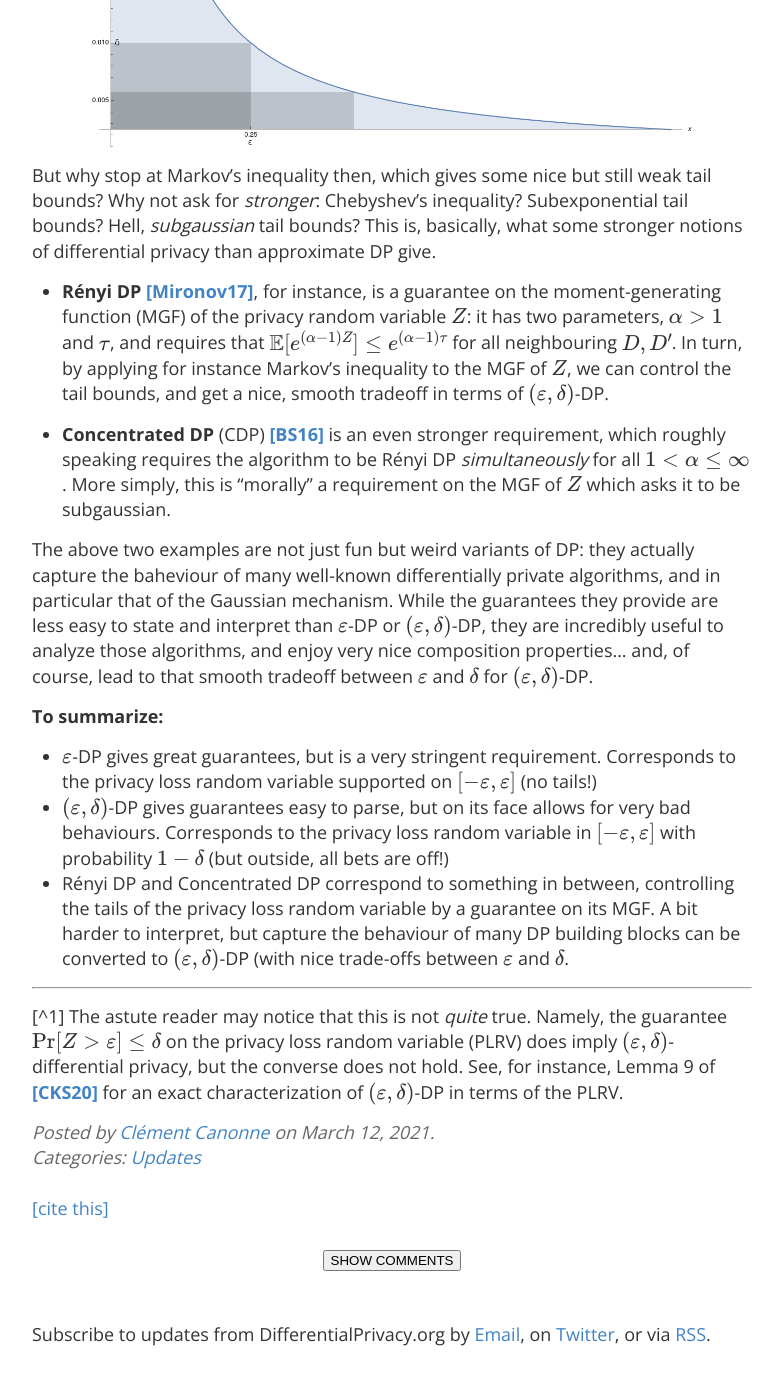
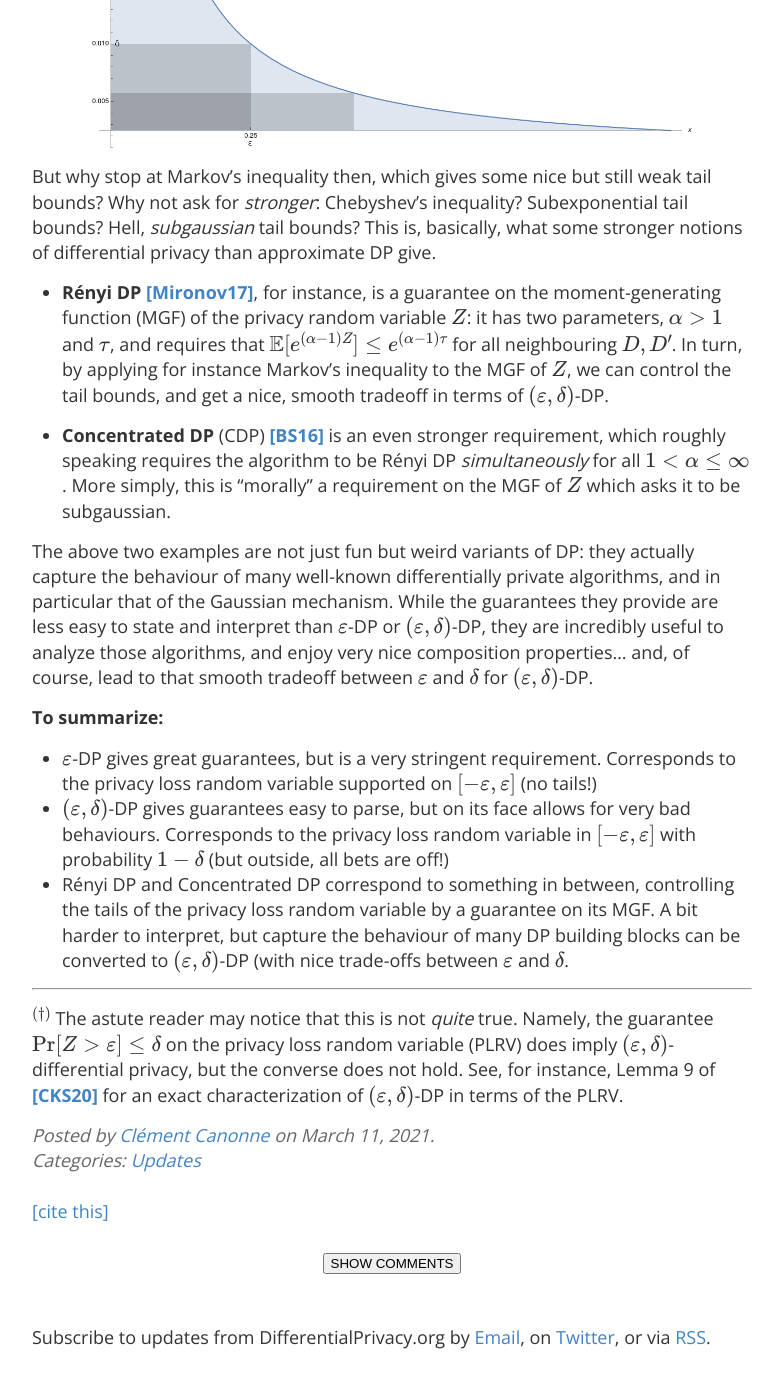
Before and after one commit to differentialprivacy/differentialprivacy, a Jekyll site: the page built from _posts/2021-03-11-flavoursofdelta.md, in a window 1280 px wide and 1400 px high, scrolled down 3055 px. Shown: the top 1388 px of the window, without its empty margins (248-1031 px from the left). Built offline with Jekyll 4.4.1, drawn with Linux system fonts in a browser that asks for light colours; comment, search, counter and statistics services are not loaded; some of the changed text lies outside the part shown.

Commit message:
Update and rename 2021-03-12-flavoursofdelta.md to 2021-03-11-flavoursofdelta.md

```diff
--- a/_posts/2021-03-12-flavoursofdelta.md
+++ b/_posts/2021-03-11-flavoursofdelta.md
@@ -34,7 +34,7 @@ However, those catastrophic failure of privacy, while technically allowed by the
 for every possible output $$y\in\Omega$$. Now, define the random variable $$Z := f(M(D))$$ (implicitly, $$Z$$ depends on $$D,D',M$$). This random variable quantifies how much observing the output of the algorithm $$M$$ helps distinguishing between $$D$$ and $$D'$$.
 
 Now, going a little bit fast, you can check that saying that $$M$$ is $$\varepsilon$$-DP corresponds to the guarantee "_$$\Pr[Z > \varepsilon] = 0$$ for all neighbouring inputs $$D,D'$$._"
-Similarly, $$M$$ being $$(\varepsilon,\delta)$$-DP is the guarantee $$\Pr[Z > \varepsilon] \leq \delta$$.[^1] For instance, the "catastrophic failure of privacy" corresponds to the scenario below, which depicts a possible distribution for $$Z$$: $$Z\leq \varepsilon$$ with probability $$1-\delta$$, but then with probability $$\delta$$ we have $$Z\gg 1$$.
+Similarly, $$M$$ being $$(\varepsilon,\delta)$$-DP is the guarantee $$\Pr[Z > \varepsilon] \leq \delta$$.$${}^{(\dagger)}$$ For instance, the "catastrophic failure of privacy" corresponds to the scenario below, which depicts a possible distribution for $$Z$$: $$Z\leq \varepsilon$$ with probability $$1-\delta$$, but then with probability $$\delta$$ we have $$Z\gg 1$$.
 
 <img src="/images/flavours-delta-fig1.png" width="600" alt="The type of (bad) distribution of Z corresponding to 'our catastrophic failure of privacy'" style="margin:auto;display: block;" />
 
@@ -56,7 +56,7 @@ But why stop at Markov's inequality then, which gives some nice but still weak t
 
 - **Concentrated DP** (CDP)  [**[BS16]**](https://arxiv.org/abs/1605.02065 "Mark Bun and Thomas Steinke. Concentrated Differential Privacy: Simplifications, Extensions, and Lower Bounds. TCC 2016") is an even stronger requirement, which roughly speaking requires the algorithm to be Rényi DP _simultaneously_ for all $$1< \alpha \leq \infty$$. More simply, this is "morally" a requirement on the MGF of $$Z$$ which asks it to be subgaussian.
 
-The above two examples are not just fun but weird variants of DP: they actually capture the baheviour of many well-known differentially private algorithms, and in particular that of the Gaussian mechanism. While the guarantees they provide are less easy to state and interpret than $$\varepsilon$$-DP or $$(\varepsilon,\delta)$$-DP, they are incredibly useful to analyze those algorithms, and enjoy very nice composition properties... and, of course, lead to that smooth tradeoff between $$\varepsilon$$ and $$\delta$$ for $$(\varepsilon,\delta)$$-DP.
+The above two examples are not just fun but weird variants of DP: they actually capture the behaviour of many well-known differentially private algorithms, and in particular that of the Gaussian mechanism. While the guarantees they provide are less easy to state and interpret than $$\varepsilon$$-DP or $$(\varepsilon,\delta)$$-DP, they are incredibly useful to analyze those algorithms, and enjoy very nice composition properties... and, of course, lead to that smooth tradeoff between $$\varepsilon$$ and $$\delta$$ for $$(\varepsilon,\delta)$$-DP.
 
 **To summarize:**
 - $$\varepsilon$$-DP gives great guarantees, but is a very stringent requirement. Corresponds to the privacy loss random variable supported on $$[-\varepsilon,\varepsilon]$$ (no tails!)
@@ -65,4 +65,4 @@ The above two examples are not just fun but weird variants of DP: they actually
 
 
 ---
-[^1] The astute reader may notice that this is not _quite_ true. Namely, the guarantee $$\Pr[Z > \varepsilon] \leq \delta$$ on the privacy loss random variable (PLRV) does imply $$(\varepsilon,\delta)$$-differential privacy, but the converse does not hold. See, for instance, Lemma 9 of [**[CKS20]**](https://arxiv.org/abs/2004.00010 "Clément L. Canonne, Gautam Kamath, Thomas Steinke. The Discrete Gaussian for Differential Privacy. NeurIPS 2020") for an exact characterization of $$(\varepsilon,\delta)$$-DP in terms of the PLRV.
+$${}^{(\dagger)}$$ The astute reader may notice that this is not _quite_ true. Namely, the guarantee $$\Pr[Z > \varepsilon] \leq \delta$$ on the privacy loss random variable (PLRV) does imply $$(\varepsilon,\delta)$$-differential privacy, but the converse does not hold. See, for instance, Lemma 9 of [**[CKS20]**](https://arxiv.org/abs/2004.00010 "Clément L. Canonne, Gautam Kamath, Thomas Steinke. The Discrete Gaussian for Differential Privacy. NeurIPS 2020") for an exact characterization of $$(\varepsilon,\delta)$$-DP in terms of the PLRV.
```
